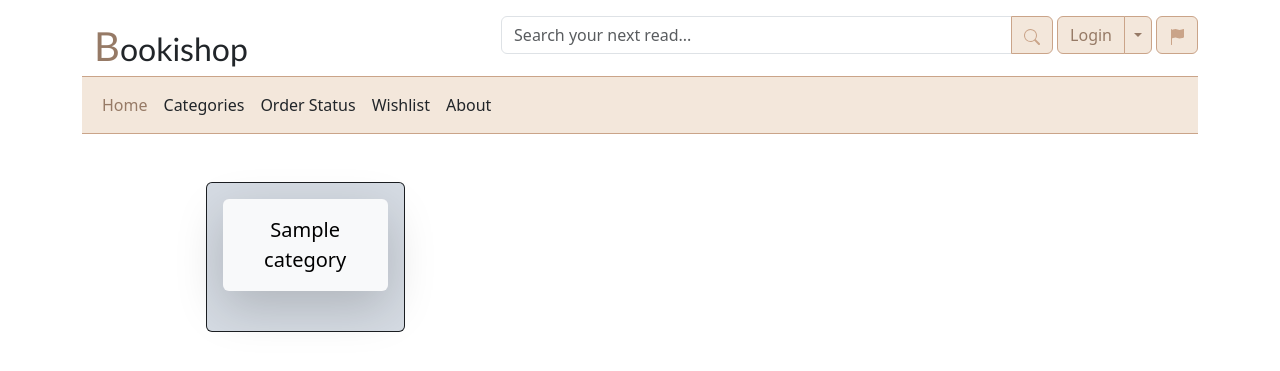
After one commit to marketulinek/bookishop, a Django app: page /en/categories/ in a window 1280 px wide. The commit adds this page. Shown: the top 371 px of the page. Run offline with Django 4.2, Linux system fonts and the light colour scheme; tables that the repository leaves empty hold one stand-in row (values such as "Sample post"); grey boxes marked "Sample" are stand-in pictures.

Commit message:
Add page for list of categories

```diff
--- a/bookishop/urls.py
+++ b/bookishop/urls.py
@@ -12,6 +12,7 @@ urlpatterns += i18n_patterns(
     path('accounts/', include('django.contrib.auth.urls')),
     path('accounts/', include('accounts.urls')),
     path('', include('pages.urls')),
+    path('', include('books.urls')),
 )
 
 admin.site.site_header = 'Bookishop Admin'
--- /dev/null
+++ b/books/urls.py
@@ -0,0 +1,7 @@
+from django.urls import path
+
+from .views import CategoryListView
+
+urlpatterns = [
+    path('categories/', CategoryListView.as_view(), name='category_list'),
+]
--- /dev/null
+++ b/books/views.py
@@ -0,0 +1,9 @@
+from django.views.generic import ListView
+
+from .models import Category
+
+
+class CategoryListView(ListView):
+    model = Category
+    context_object_name = 'category_list'
+    template_name = 'categories/category_list.html'
--- /dev/null
+++ b/static/css/categories.css
@@ -0,0 +1,9 @@
+#category_list {
+    width: 80%;
+    margin-left: auto;
+    margin-right: auto;
+}
+#category_list .category_label {
+    background-color: white;
+    color: black;
+}
--- a/templates/_base.html
+++ b/templates/_base.html
@@ -10,6 +10,7 @@
     <link href="https://cdn.jsdelivr.net/npm/bootstrap@5.3.2/dist/css/bootstrap.min.css" rel="stylesheet"
           integrity="sha384-T3c6CoIi6uLrA9TneNEoa7RxnatzjcDSCmG1MXxSR1GAsXEV/Dwwykc2MPK8M2HN" crossorigin="anonymous">
     <link rel="stylesheet" href="{% static 'css/base.css' %}">
+    {% block stylesheet %}{% endblock stylesheet %}
     <title>{% block title %}Bookishop{% endblock title %}</title>
 </head>
 <body>
@@ -56,7 +57,7 @@
         <div class="container d-flex flex-wrap">
             <ul class="nav">
                 <li class="nav-item"><a href="#" class="nav-link link-dark px-2 active" aria-current="page">{% translate 'Home' %}</a></li>
-                <li class="nav-item"><a href="#" class="nav-link link-dark px-2">{% translate 'Categories' %}</a></li>
+                <li class="nav-item"><a href="{% url 'category_list' %}" class="nav-link link-dark px-2">{% translate 'Categories' %}</a></li>
                 <li class="nav-item"><a href="#" class="nav-link link-dark px-2">{% translate 'Order Status' %}</a></li>
                 <li class="nav-item"><a href="#" class="nav-link link-dark px-2">{% translate 'Wishlist' %}</a></li>
                 <li class="nav-item"><a href="#" class="nav-link link-dark px-2">{% translate 'About' %}</a></li>
--- /dev/null
+++ b/templates/categories/category_list.html
@@ -0,0 +1,25 @@
+{% extends '_base.html' %}
+{% load static %}
+{% load i18n %}
+
+{% block title %}Categories{% endblock title %}
+
+{% block stylesheet %}
+<link rel="stylesheet" href="{% static 'css/categories.css' %}">{% endblock stylesheet %}
+
+{% block content %}
+<div id="category_list" class="row row-cols-1 row-cols-sm-2 row-cols-md-2 row-cols-lg-4 g-4">
+    {% for category in category_list %}
+    <div class="col">
+        <div class="card text-bg-dark">
+            <img src="{% static 'images/' %}{{ category.slug }}.png" class="card-img" alt="{{ category.name }}">
+            <div class="card-img-overlay">
+                <div class="category_label shadow-lg p-3 mb-5 bg-body-tertiary rounded text-center fs-5 fw-light">
+                    {% translate category.name %}
+                </div>
+            </div>
+        </div>
+    </div>
+    {% endfor %}
+</div>
+{% endblock content %}
--- /dev/null
+++ b/templates/categories/translations.html
@@ -0,0 +1,4 @@
+{% translate 'Professional and Technical Literature' %}
+{% translate 'Fantasy and Sci-fi' %}
+{% translate 'Fiction' %}
+{% translate 'Coloring Books' %}
```
Also changed, not shown: locale/cs/LC_MESSAGES/django.po.
